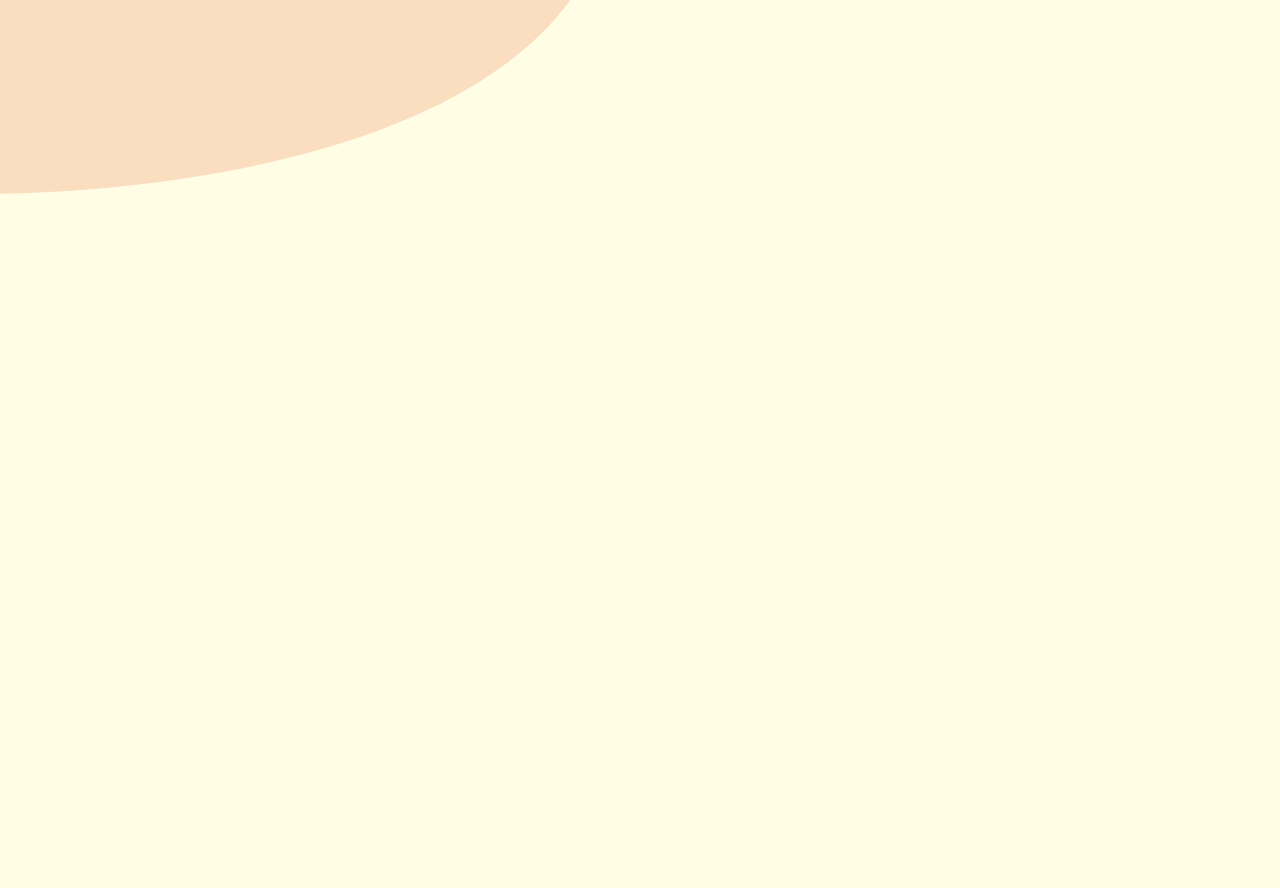
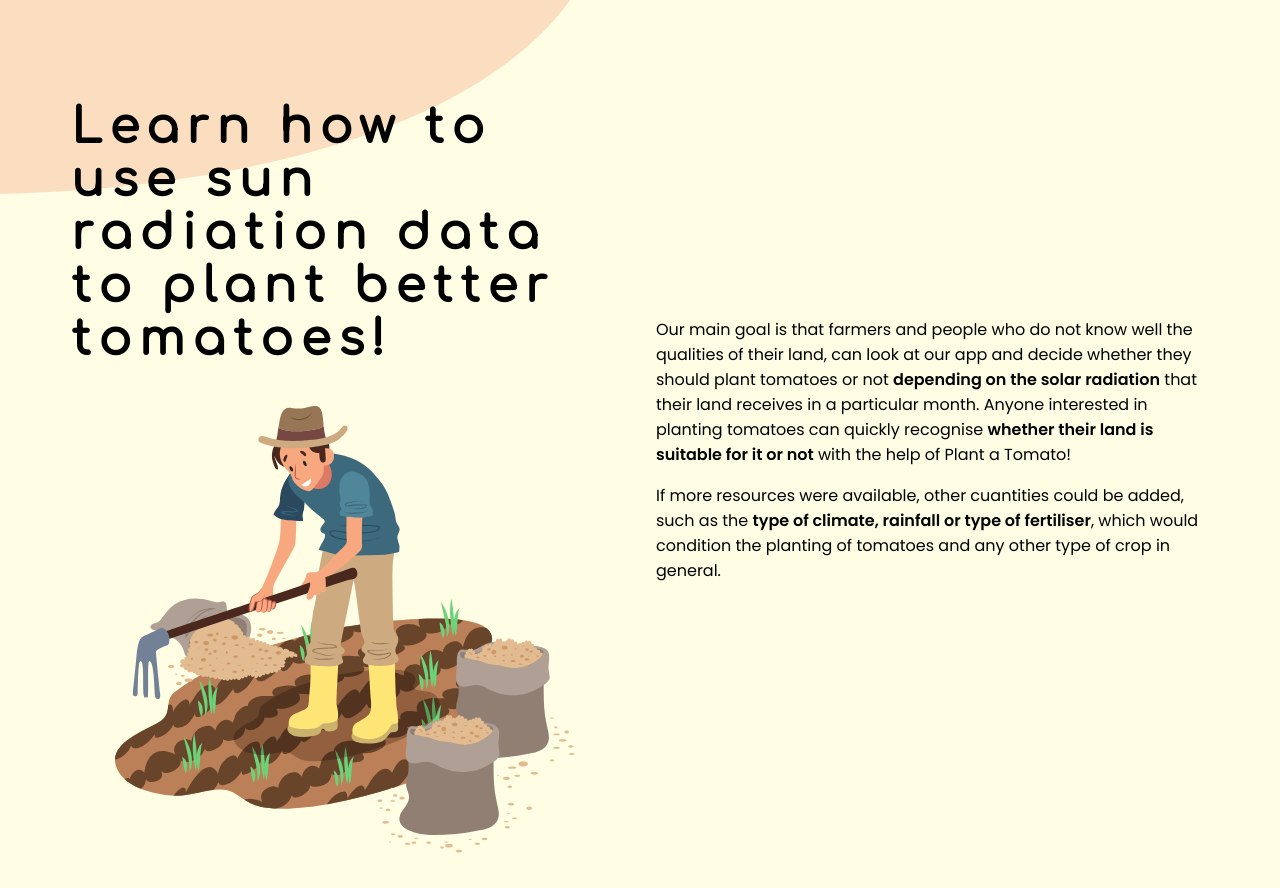
Before and after one commit to lara-ferrer/nasa-spaceapps, a Gatsby site: page / in a window 1280 px wide. Shown: the part 1970-2858 px from the top of the page. Before the commit the page ends 2164 px from the top, so only its background shows below. Built offline with nearby package versions, Linux system fonts and the light colour scheme; Gatsby itself is replaced by a stand-in of ours.

Commit message:
Styled benefits

```diff
--- a/gatsby-config.js
+++ b/gatsby-config.js
@@ -23,7 +23,7 @@ module.exports = {
       options: {
         fonts: [
           `oswald`,
-          `poppins\:900,800,500,400`,
+          `poppins\:900,800,700,600,500,400`,
           `comfortaa\:800,400`,
         ],
         display: 'swap'
--- /dev/null
+++ b/src/components/Benefits/Benefits.js
@@ -0,0 +1,18 @@
+import React from 'react'
+import "./benefits.scss"
+import radiation from "../../images/solar-radiation.svg";
+
+export default function Benefits() {
+    return (
+        <div className="grid-x2 o-benefits container" id="benefits">
+            <div>
+                <h2 className="a-radiation__title" data-sal="slide-right" data-sal-delay="700" data-sal-easing="ease">Learn how to use sun radiation data to plant better tomatoes!</h2>
+                <img src={radiation} className="a-farmer-image" />
+            </div>
+            <div className="a-paragraph">
+                <p>Our main goal is that farmers and people who do not know well the qualities of their land, can look at our app and decide whether they should plant tomatoes or not <strong>depending on the solar radiation</strong> that their land receives in a particular month. Anyone interested in planting tomatoes can quickly recognise <strong>whether their land is suitable for it or not</strong> with the help of Plant a Tomato!</p>
+                <p>If more resources were available, other cuantities could be added, such as the <strong>type of climate, rainfall or type of fertiliser</strong>, which would condition the planting of tomatoes and any other type of crop in general.</p>
+            </div>
+        </div>
+    )
+}
--- /dev/null
+++ b/src/components/Benefits/benefits.scss
@@ -0,0 +1,7 @@
+.o-benefits {
+    padding-top: 4em;
+
+    .a-paragraph {
+        padding-top: 15em;
+    }
+}
--- /dev/null
+++ b/src/components/Benefits/index.js
@@ -0,0 +1 @@
+export { default } from "./Benefits"
--- a/src/styles/home.scss
+++ b/src/styles/home.scss
@@ -32,7 +32,7 @@ h2 {
 }
 
 strong {
-    font-weight: 800;
+    font-weight: 600;
 }
 
 p {
```
